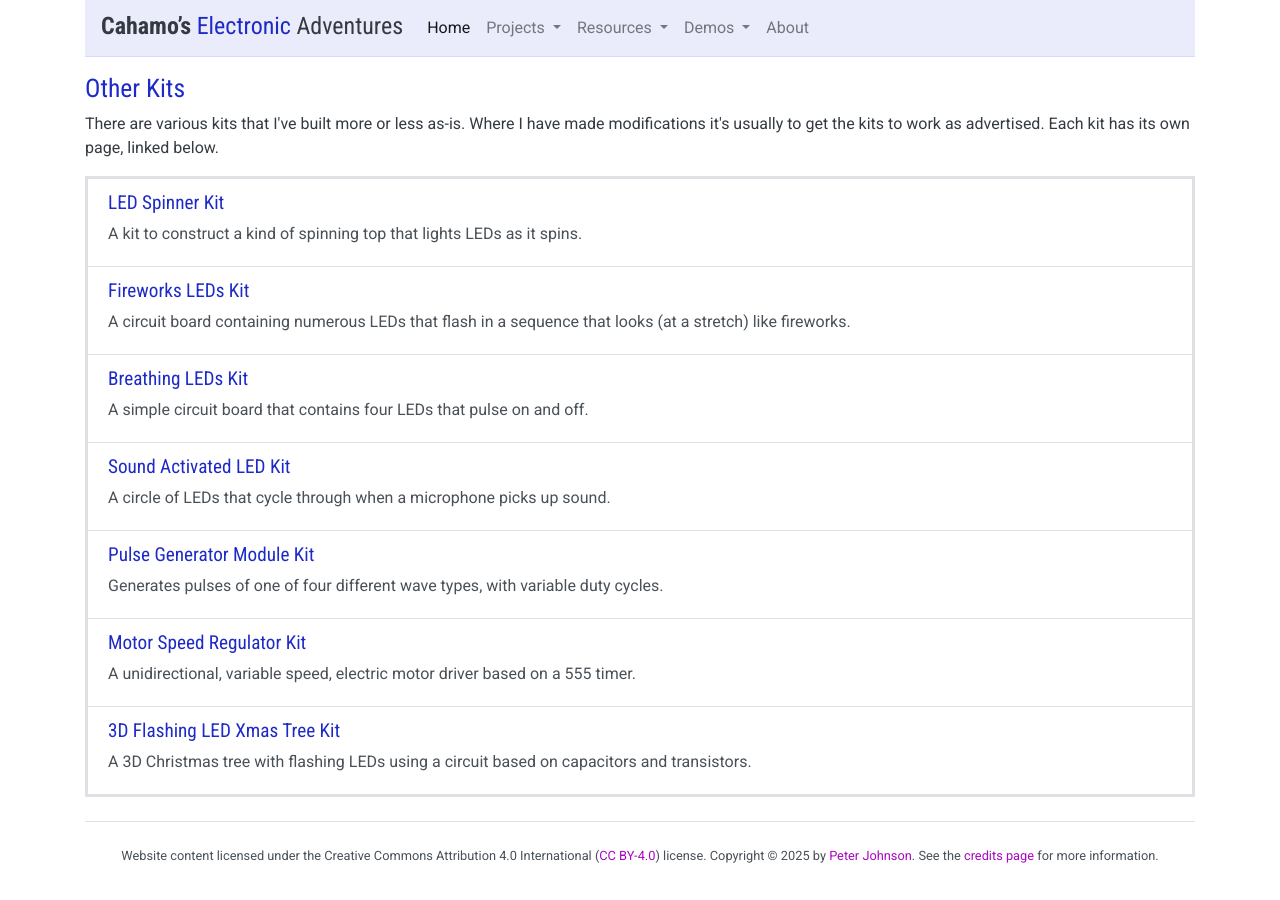
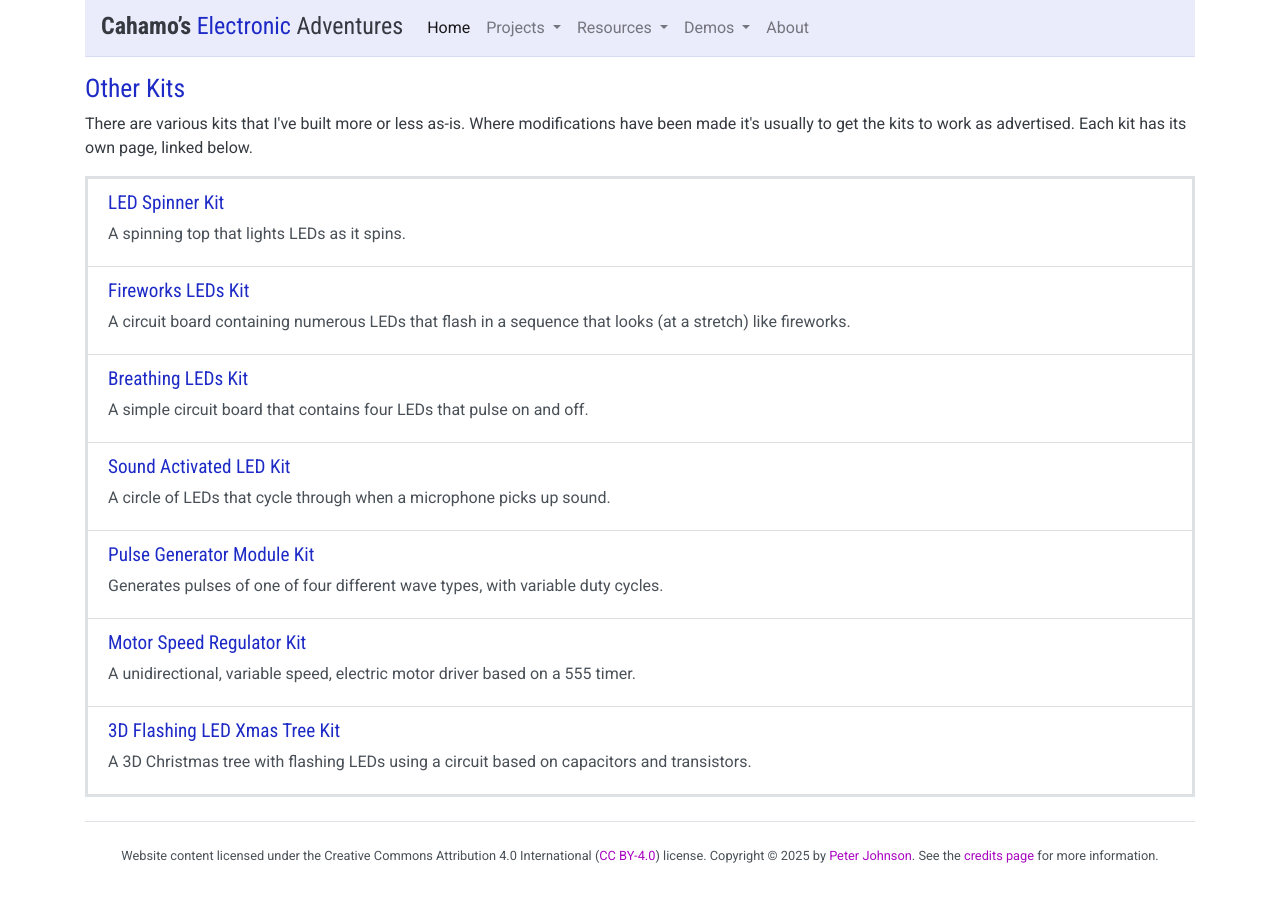
Before and after one commit to cahamo/cahamo.github.io, a Jekyll site: the page built from projects/kits/other/index.html, in a window 1280 px wide. Built offline with Jekyll 4.4.1, drawn with Linux system fonts in a browser that asks for light colours; comment, search, counter and statistics services are not loaded.

Commit message:
Minor edits to Other Kits index page
Edited for clarity.

```diff
--- a/projects/kits/other/index.html
+++ b/projects/kits/other/index.html
@@ -4,13 +4,13 @@ title: "Other kits"
 ---
 <h1>Other Kits</h1>
 
-<p>There are various kits that I've built more or less as-is. Where I have made modifications it's usually to get the kits to work as advertised. Each kit has its own page, linked below.</p>
+<p>There are various kits that I've built more or less as-is. Where modifications have been made it's usually to get the kits to work as advertised. Each kit has its own page, linked below.</p>
 
 <div class="list-group mb-3">
 
     <a href="./led-spinner/" class="list-group-item list-group-item-action flex-column align-items-start">
         <h3 class="mb-2">LED Spinner Kit</h3>
-        <p class="mb-2">A kit to construct a kind of spinning top that lights LEDs as it spins.</p>
+        <p class="mb-2">A spinning top that lights LEDs as it spins.</p>
     </a>
 
     <a href="./fireworks-leds/" class="list-group-item list-group-item-action flex-column align-items-start">
```
